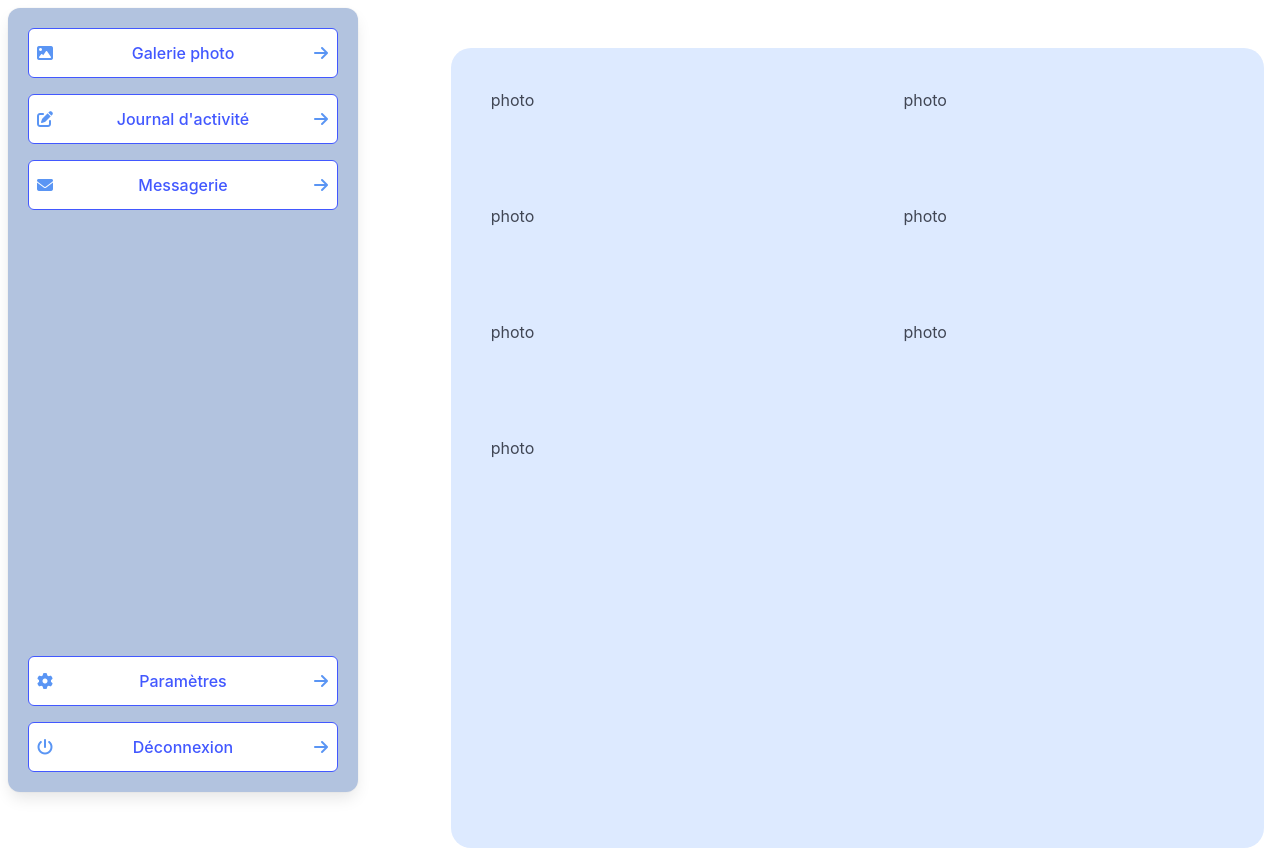
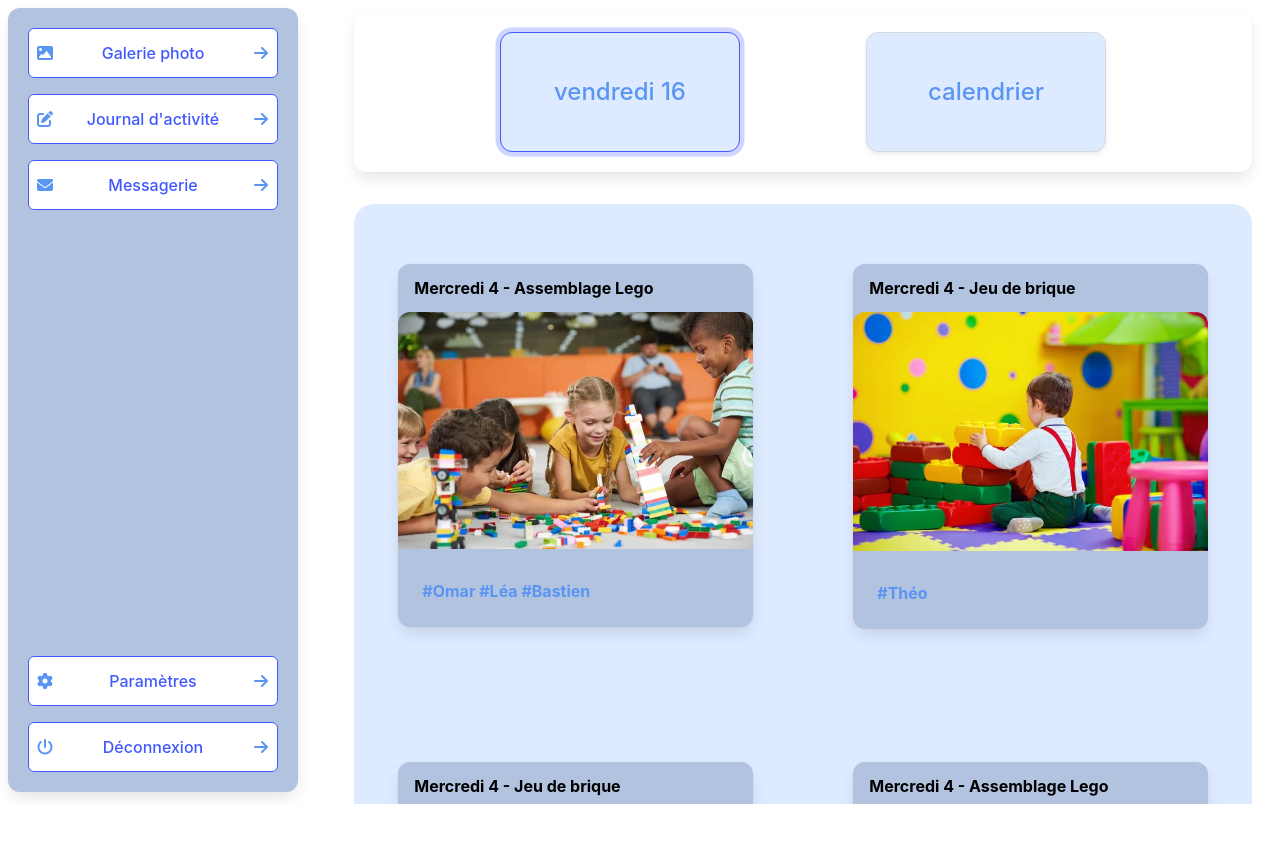
Before and after one commit to felikarina/bambin, a Vue app: page /#/galerie-photo in a window 1280 px wide. After the commit the page ends 804 px from the top, so only its background shows below. Built offline with nearby package versions, Linux system fonts and the light colour scheme.

Commit message:
update picture add header in gallery

```diff
--- a/src/components/HelloWorld.vue
+++ b/src/components/HelloWorld.vue
@@ -15,7 +15,7 @@ interface Tab {
 const tabs = ref<Tab[]>([
   { name: 'Galerie photo', icon: 'fas fa-image', route: '/galerie-photo' },
   { name: "Journal d'activité", icon: 'fas fa-pen-to-square', route: '/journal-activite' },
-  { name: 'connexion', icon: 'fas fa-film', route: '/connexion' },
+  { name: 'connexion', icon: 'fas fa-power-off', route: '/connexion' },
 ])
 
 const route = useRoute()
@@ -37,6 +37,7 @@ const route = useRoute()
     </div>
     <div class="card my-4">
       <div class="card-image">
+        <p class="card-header-title">chat poulpe</p>
         <figure class="image is-16by9">
           <img src="@/assets/chatpoulpe.jpg" alt="Placeholder image" />
         </figure>
--- a/src/components/gallery.vue
+++ b/src/components/gallery.vue
@@ -1,15 +1,240 @@
 <script setup lang="ts"></script>
 <template>
   <div class="gallery">
-    <div class="fixed-grid">
+    <div class="fixed-grid has-1-cols-mobile">
       <div class="grid">
-        <div class="cell">photo</div>
-        <div class="cell">photo</div>
-        <div class="cell">photo</div>
-        <div class="cell">photo</div>
-        <div class="cell">photo</div>
-        <div class="cell">photo</div>
-        <div class="cell">photo</div>
+        <div class="cell">
+          <div class="card my-4">
+            <div class="card-image">
+              <p class="card-header-title">Mercredi 4 - Assemblage Lego</p>
+              <figure>
+                <img
+                  src="@/assets/children.jpg"
+                  alt="photo de plusieurs enfants qui jouent aux lego"
+                />
+              </figure>
+            </div>
+            <div class="card-content">
+              <div class="content has-text-weight-bold">#Omar #Léa #Bastien</div>
+            </div>
+          </div>
+        </div>
+        <div class="cell">
+          <div class="card my-4">
+            <div class="card-image">
+              <p class="card-header-title">Mercredi 4 - Jeu de brique</p>
+              <figure>
+                <img src="@/assets/boy.jpg" alt="photo d'un enfant qui joue aux lego" />
+              </figure>
+            </div>
+            <div class="card-content">
+              <div class="content has-text-weight-bold">#Théo</div>
+            </div>
+          </div>
+        </div>
+        <div class="cell">
+          <div class="card my-4">
+            <div class="card-image">
+              <p class="card-header-title">Mercredi 4 - Jeu de brique</p>
+              <figure>
+                <img src="@/assets/boy.jpg" alt="photo d'un enfant qui joue aux lego" />
+              </figure>
+            </div>
+            <div class="card-content">
+              <div class="content has-text-weight-bold">#Théo</div>
+            </div>
+          </div>
+        </div>
+        <div class="cell">
+          <div class="card my-4">
+            <div class="card-image">
+              <p class="card-header-title">Mercredi 4 - Assemblage Lego</p>
+              <figure>
+                <img
+                  src="@/assets/children.jpg"
+                  alt="photo de plusieurs enfants qui jouent aux lego"
+                />
+              </figure>
+            </div>
+            <div class="card-content">
+              <div class="content has-text-weight-bold">#Omar #Léa #Bastien</div>
+            </div>
+          </div>
+        </div>
+        <div class="cell">
+          <div class="card my-4">
+            <div class="card-image">
+              <p class="card-header-title">Mercredi 4 - Assemblage Lego</p>
+              <figure>
+                <img
+                  src="@/assets/children.jpg"
+                  alt="photo de plusieurs enfants qui jouent aux lego"
+                />
+              </figure>
+            </div>
+            <div class="card-content">
+              <div class="content has-text-weight-bold">#Omar #Léa #Bastien</div>
+            </div>
+          </div>
+        </div>
+        <div class="cell">
+          <div class="card my-4">
+            <div class="card-image">
+              <p class="card-header-title">Mercredi 4 - Jeu de brique</p>
+              <figure>
+                <img src="@/assets/boy.jpg" alt="photo d'un enfant qui joue aux lego" />
+              </figure>
+            </div>
+            <div class="card-content">
+              <div class="content has-text-weight-bold">#Théo</div>
+            </div>
+          </div>
+        </div>
+        <div class="cell">
+          <div class="card my-4">
+            <div class="card-image">
+              <p class="card-header-title">Mercredi 4 - Jeu de brique</p>
+              <figure>
+                <img src="@/assets/boy.jpg" alt="photo d'un enfant qui joue aux lego" />
+              </figure>
+            </div>
+            <div class="card-content">
+              <div class="content has-text-weight-bold">#Théo</div>
+            </div>
+          </div>
+        </div>
+        <div class="cell">
+          <div class="card my-4">
+            <div class="card-image">
+              <p class="card-header-title">Mercredi 4 - Assemblage Lego</p>
+              <figure>
+                <img
+                  src="@/assets/children.jpg"
+                  alt="photo de plusieurs enfants qui jouent aux lego"
+                />
+              </figure>
+            </div>
+            <div class="card-content">
+              <div class="content has-text-weight-bold">#Omar #Léa #Bastien</div>
+            </div>
+          </div>
+        </div>
+        <div class="cell">
+          <div class="card my-4">
+            <div class="card-image">
+              <p class="card-header-title">Mercredi 4 - Assemblage Lego</p>
+              <figure>
+                <img
+                  src="@/assets/children.jpg"
+                  alt="photo de plusieurs enfants qui jouent aux lego"
+                />
+              </figure>
+            </div>
+            <div class="card-content">
+              <div class="content has-text-weight-bold">#Omar #Léa #Bastien</div>
+            </div>
+          </div>
+        </div>
+        <div class="cell">
+          <div class="card my-4">
+            <div class="card-image">
+              <p class="card-header-title">Mercredi 4 - Jeu de brique</p>
+              <figure>
+                <img src="@/assets/boy.jpg" alt="photo d'un enfant qui joue aux lego" />
+              </figure>
+            </div>
+            <div class="card-content">
+              <div class="content has-text-weight-bold">#Théo</div>
+            </div>
+          </div>
+        </div>
+        <div class="cell">
+          <div class="card my-4">
+            <div class="card-image">
+              <p class="card-header-title">Mercredi 4 - Jeu de brique</p>
+              <figure>
+                <img src="@/assets/boy.jpg" alt="photo d'un enfant qui joue aux lego" />
+              </figure>
+            </div>
+            <div class="card-content">
+              <div class="content has-text-weight-bold">#Théo</div>
+            </div>
+          </div>
+        </div>
+        <div class="cell">
+          <div class="card my-4">
+            <div class="card-image">
+              <p class="card-header-title">Mercredi 4 - Assemblage Lego</p>
+              <figure>
+                <img
+                  src="@/assets/children.jpg"
+                  alt="photo de plusieurs enfants qui jouent aux lego"
+                />
+              </figure>
+            </div>
+            <div class="card-content">
+              <div class="content has-text-weight-bold">#Omar #Léa #Bastien</div>
+            </div>
+          </div>
+        </div>
+        <div class="cell">
+          <div class="card my-4">
+            <div class="card-image">
+              <p class="card-header-title">Mercredi 4 - Assemblage Lego</p>
+              <figure>
+                <img
+                  src="@/assets/children.jpg"
+                  alt="photo de plusieurs enfants qui jouent aux lego"
+                />
+              </figure>
+            </div>
+            <div class="card-content">
+              <div class="content has-text-weight-bold">#Omar #Léa #Bastien</div>
+            </div>
+          </div>
+        </div>
+        <div class="cell">
+          <div class="card my-4">
+            <div class="card-image">
+              <p class="card-header-title">Mercredi 4 - Jeu de brique</p>
+              <figure>
+                <img src="@/assets/boy.jpg" alt="photo d'un enfant qui joue aux lego" />
+              </figure>
+            </div>
+            <div class="card-content">
+              <div class="content has-text-weight-bold">#Théo</div>
+            </div>
+          </div>
+        </div>
+        <div class="cell">
+          <div class="card my-4">
+            <div class="card-image">
+              <p class="card-header-title">Mercredi 4 - Jeu de brique</p>
+              <figure>
+                <img src="@/assets/boy.jpg" alt="photo d'un enfant qui joue aux lego" />
+              </figure>
+            </div>
+            <div class="card-content">
+              <div class="content has-text-weight-bold">#Théo</div>
+            </div>
+          </div>
+        </div>
+        <div class="cell">
+          <div class="card my-4">
+            <div class="card-image">
+              <p class="card-header-title">Mercredi 4 - Assemblage Lego</p>
+              <figure>
+                <img
+                  src="@/assets/children.jpg"
+                  alt="photo de plusieurs enfants qui jouent aux lego"
+                />
+              </figure>
+            </div>
+            <div class="card-content">
+              <div class="content has-text-weight-bold">#Omar #Léa #Bastien</div>
+            </div>
+          </div>
+        </div>
       </div>
     </div>
   </div>
@@ -17,11 +242,22 @@
 <style scoped>
 .gallery {
   background-color: var(--blue-lighter);
-  height: 100%;
   border-radius: 20px;
 }
 
 .cell {
   padding: 10%;
 }
+
+.card {
+  background-color: var(--blue-light);
+}
+
+.content {
+  color: var(--primary);
+}
+
+p {
+  color: black;
+}
 </style>
--- /dev/null
+++ b/src/components/headerGallery.vue
@@ -0,0 +1,19 @@
+<script setup lang="ts"></script>
+<template>
+  <div class="header box is-flex is-flex-direction-row is-justify-content-space-evenly">
+    <button class="button is-large is-focused">vendredi 16</button>
+    <button class="button is-large">calendrier</button>
+  </div>
+</template>
+<style scoped>
+.header {
+  background-color: white;
+}
+
+.button {
+  height: 120px;
+  width: 240px;
+  background-color: var(--blue-lighter);
+  color: var(--primary);
+}
+</style>
--- a/src/views/PhotoGallery.vue
+++ b/src/views/PhotoGallery.vue
@@ -1,17 +1,32 @@
 <script setup lang="ts">
 import NavigationSidebar from './../components/NavigationSidebar.vue'
 import gallery from './../components/gallery.vue'
+import headerGallery from './../components/headerGallery.vue'
 </script>
 
 <template>
   <main class="columns">
-    <div class="pr-2 column is-one-third">
-      <NavigationSidebar class="is-hidden-mobile" />
+    <div class="pr-2 column is-one-quarter left-part is-hidden-touch">
+      <NavigationSidebar class="" />
     </div>
-    <div class="column">
-      <gallery class="mt-6 mx-4" />
+    <div class="column right-part">
+      <div class="column">
+        <headerGallery class="mx-4 is-hidden-touch" />
+      </div>
+      <div class="column">
+        <gallery class="mt-2 mx-4" />
+      </div>
     </div>
   </main>
 </template>
 
-<style scoped></style>
+<style scoped>
+.left-part {
+  height: 102vh;
+  overflow: auto;
+}
+.right-part {
+  height: 102vh;
+  overflow: auto;
+}
+</style>
```
Also changed, not shown: src/assets/boy.jpg (added), src/assets/children.jpg (added).
